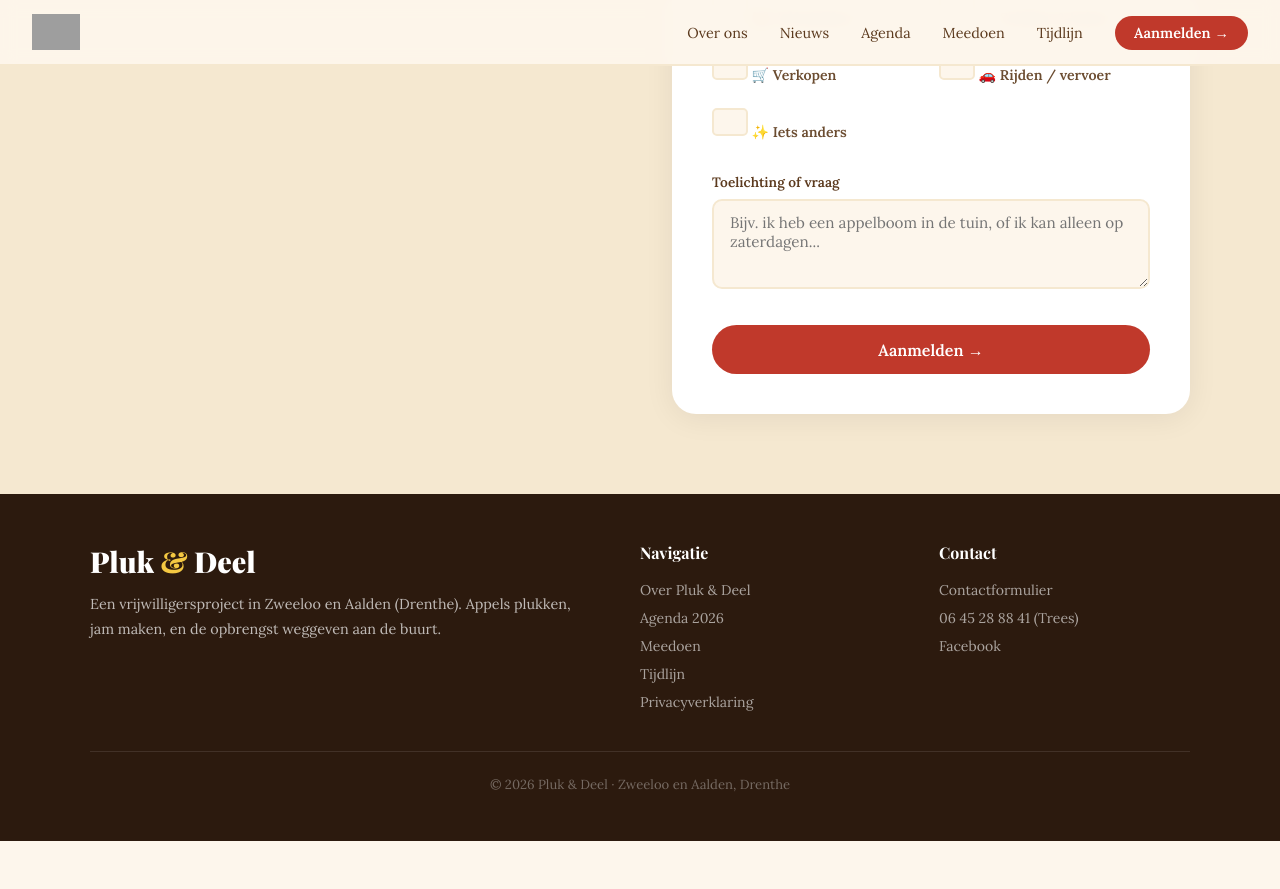
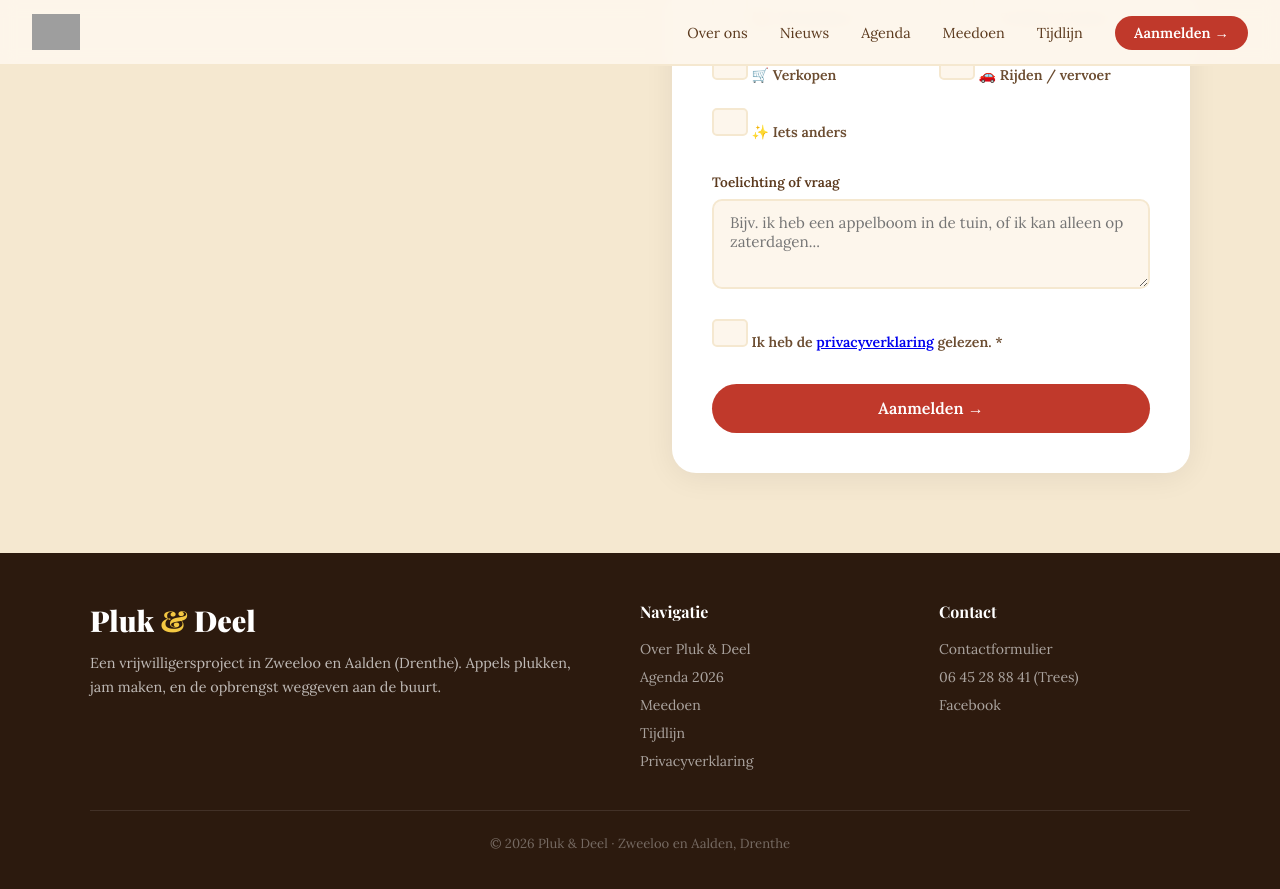
Before and after one commit to PlukenDeel/Pluk-en-Deel-2, a Jekyll site: the page built from index.html, in a window 1280 px wide and 900 px high, scrolled down 6472 px. Shown: the top 889 px of the window. Built offline with Jekyll 4.4.1, drawn with Linux system fonts in a browser that asks for light colours; some web fonts are replaced; before the commit the page ends 7313 px from its top, so only the background shows below that; grey boxes are pictures that could not be loaded.

Commit message:
Add privacy agreement checkbox to form

```diff
--- a/index.html
+++ b/index.html
@@ -317,6 +317,14 @@ layout: default
               <label for="opmerking">Toelichting of vraag</label>
               <textarea id="opmerking" name="opmerking" placeholder="Bijv. ik heb een appelboom in de tuin, of ik kan alleen op zaterdagen..."></textarea>
             </div>
+
+            <div class="form-stap">
+  <label class="skill-optie">
+    <input type="checkbox" name="privacy_akkoord" required>
+    <span>Ik heb de <a href="{{ '/privacy.html' | prepend: site.baseurl }}" class="privacy-trigger">privacyverklaring</a> gelezen. *</span>
+  </label>
+</div>
+
             <button type="submit" class="form-verzenden">
               Aanmelden →
             </button>
```
